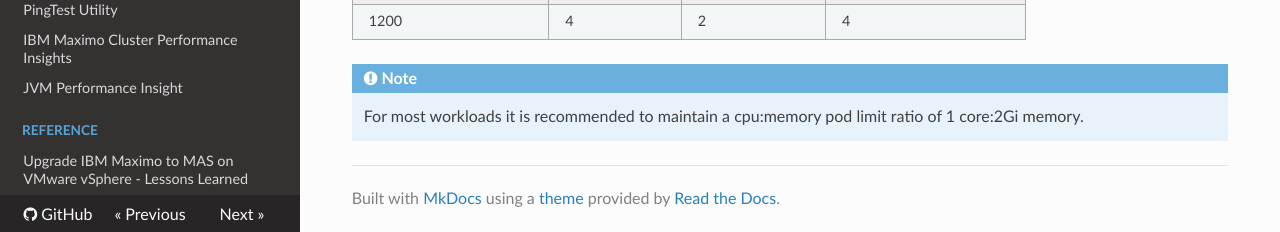
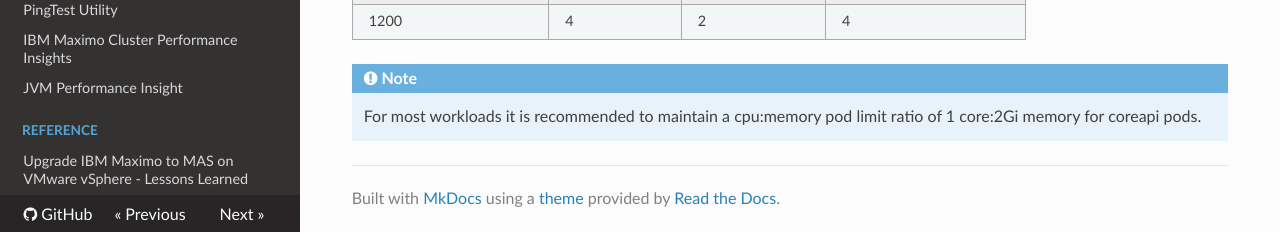
Before and after one commit to ibm-mas/mas-performance, an MkDocs documentation site: the page built from docs/mas/core/bestpractice.md, in a window 1280 px wide and 900 px high, scrolled down 3414 px. Shown: the part 665-897 px from the top of the window. Built offline with MkDocs 1.6.1, drawn with Linux system fonts in a browser that asks for light colours; nearby versions of some CDN libraries.

Commit message:
[patch] update coreapi guidance

```diff
--- a/docs/mas/core/bestpractice.md
+++ b/docs/mas/core/bestpractice.md
@@ -126,4 +126,4 @@
 |1200                      |4                 |2                 |4                         |
 
 !!!NOTE
-    For most workloads it is recommended to maintain a cpu:memory pod limit ratio of 1 core:2Gi memory.
+    For most workloads it is recommended to maintain a cpu:memory pod limit ratio of 1 core:2Gi memory for coreapi pods.
```
